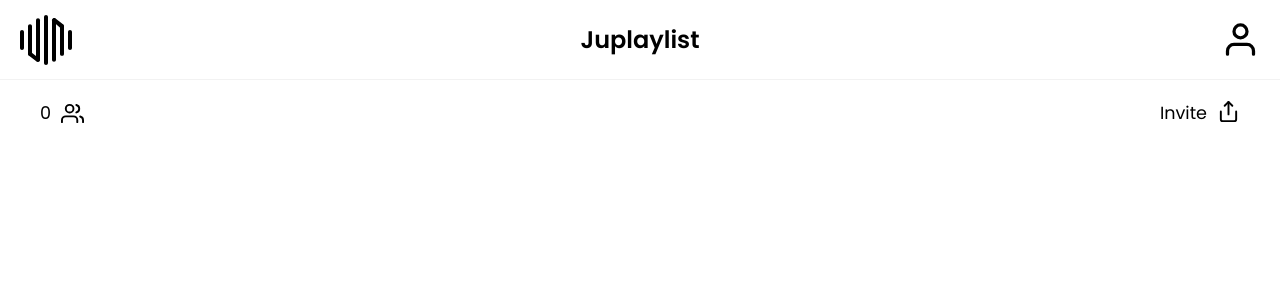
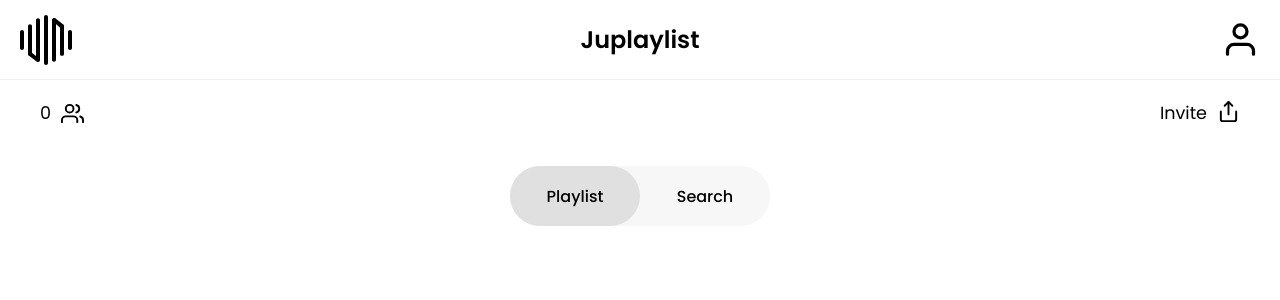
Before and after one commit to Jupitr-Corp/Juplaylist, a React (Create React App) app in the folder juplaylist/: page / in a window 1280 px wide. Shown: the top 300 px of the page. Built offline with nearby package versions, Linux system fonts and the light colour scheme.

Commit message:
Gabs (#10)
* home working

* toggle began

* toggle done

Co-authored-by: ronfl3x <jupitr.gabriel@gmail.com>

```diff
--- a/juplaylist/src/app/components/HomeBase.jsx
+++ b/juplaylist/src/app/components/HomeBase.jsx
@@ -1,8 +1,13 @@
-import React, { useState, useEffect } from "react";
+import React, { useEffect, useState } from "react";
 import HomeHeader from "./HomeHeader";
+import ToggleSwitch from "./ToggleSwitch";
+
 
 function HomeBase(props) {
   const { participants, SmsRequest, platform, setLoading, shareUrl } = props;
+
+  // ------- State ------
+  const [isPlaylist, setIsPlaylist] = useState(true);
 
   // ------------------------  Functions  ------------------------------
 
@@ -27,12 +32,16 @@ function HomeBase(props) {
   // ------------------ Render ------------------
 
   return (
+    <>
       <HomeHeader
         platform={platform}
         participants={participants}
         SmsRequest={SmsRequest}
         copyToClipboard={copyToClipboard}
       />
+      <ToggleSwitch playlist={isPlaylist} setPlaylist={setIsPlaylist} />
+    </>
+
   );
 }
 
--- a/juplaylist/src/app/components/HomeHeader.jsx
+++ b/juplaylist/src/app/components/HomeHeader.jsx
@@ -1,4 +1,4 @@
-import React, { useEffect, useState } from "react";
+import React, { useState } from "react";
 import "../css/Home.css";
 import { FiUsers, FiShare } from "react-icons/fi";
 import Jupop from "../ux/Jupop";
--- a/juplaylist/src/app/components/Joining.jsx
+++ b/juplaylist/src/app/components/Joining.jsx
@@ -12,7 +12,7 @@ function Joining(props) {
       <div className="event-field">
         <fieldset>
           <legend>Event UID</legend>
-          <input type="tel" maxLength={10} placeholder="Rejoins-nous!" />
+          <input type="text" maxLength={6} placeholder="Rejoins-nous!" />
         </fieldset>
         <button>Join</button>
       </div>
--- /dev/null
+++ b/juplaylist/src/app/components/ToggleSwitch.jsx
@@ -0,0 +1,46 @@
+import React, { useState, useEffect } from "react";
+import "../css/ToggleSwitch.css";
+
+function ToggleSwitch(props) {
+  const { playlist, setPlaylist } = props;
+
+  // ------------------ States ------------------
+  //
+  const [countRender, setCountRender] = useState(0);
+
+  // ------------------ Functions ------------------
+
+  const bgClass = () => {
+    if (playlist && countRender > 2) {
+      // because of react strict mode, the first render is not counted : >2
+      return "bg slide-left";
+    }
+    if (!playlist && countRender > 2) {
+      return "bg slide-right";
+    }
+    return "bg";
+  };
+
+  // ------------------ Effects ------------------
+
+  useEffect(() => {
+    setCountRender((c) => c + 1);
+  }, [playlist]);
+
+  // ------------------ Render ------------------
+  return (
+    <div className="toggle-switch">
+      <div className="switch">
+        <div className={bgClass()} />
+        <div className="left" onClick={() => setPlaylist(true)}>
+          <span>Playlist</span>
+        </div>
+        <div className="right" onClick={() => setPlaylist(false)}>
+          <span>Search</span>
+        </div>
+      </div>
+    </div>
+  );
+}
+
+export default ToggleSwitch;
--- /dev/null
+++ b/juplaylist/src/app/css/ToggleSwitch.css
@@ -0,0 +1,74 @@
+.toggle-switch {
+  display: flex;
+  flex: 1;
+  align-items: center;
+  justify-content: center;
+  width: 100%;
+  font-family: "Poppins", sans-serif;
+  font-weight: 500;
+  padding: 20px 0;
+  height: 100px;
+}
+
+.toggle-switch .switch {
+  position: relative;
+  display: flex;
+  flex: 1;
+  align-items: center;
+  justify-content: space-evenly;
+  min-width: 230px;
+  max-width: 260px;
+  width: 20vw;
+  height: 100%;
+  background-color: #f7f7f7;
+  border-radius: 50px;
+}
+
+.toggle-switch .switch .left,
+.toggle-switch .switch .right {
+  display: flex;
+  flex: 1;
+  align-items: center;
+  justify-content: center;
+  height: 100%;
+  cursor: pointer;
+  transition: all 0.3s ease;
+  z-index: 2;
+}
+
+.toggle-switch .switch .bg {
+  position: absolute;
+  top: 0;
+  left: 0;
+  width: 50%;
+  height: 100%;
+  background-color: #e0e0e0;
+  border-radius: 50px;
+  z-index: 1;
+}
+
+.toggle-switch .switch .slide-left {
+  animation: slideToLeft 0.3s ease forwards;
+}
+
+.toggle-switch .switch .slide-right {
+  animation: slideToRight 0.3s ease forwards;
+}
+
+@keyframes slideToLeft {
+  0% {
+    transform: translateX(100%);
+  }
+  100% {
+    transform: translateX(0);
+  }
+}
+
+@keyframes slideToRight {
+  0% {
+    transform: translateX(0);
+  }
+  100% {
+    transform: translateX(100%);
+  }
+}
```
Lines whose indentation alone changed are shown as unchanged.
